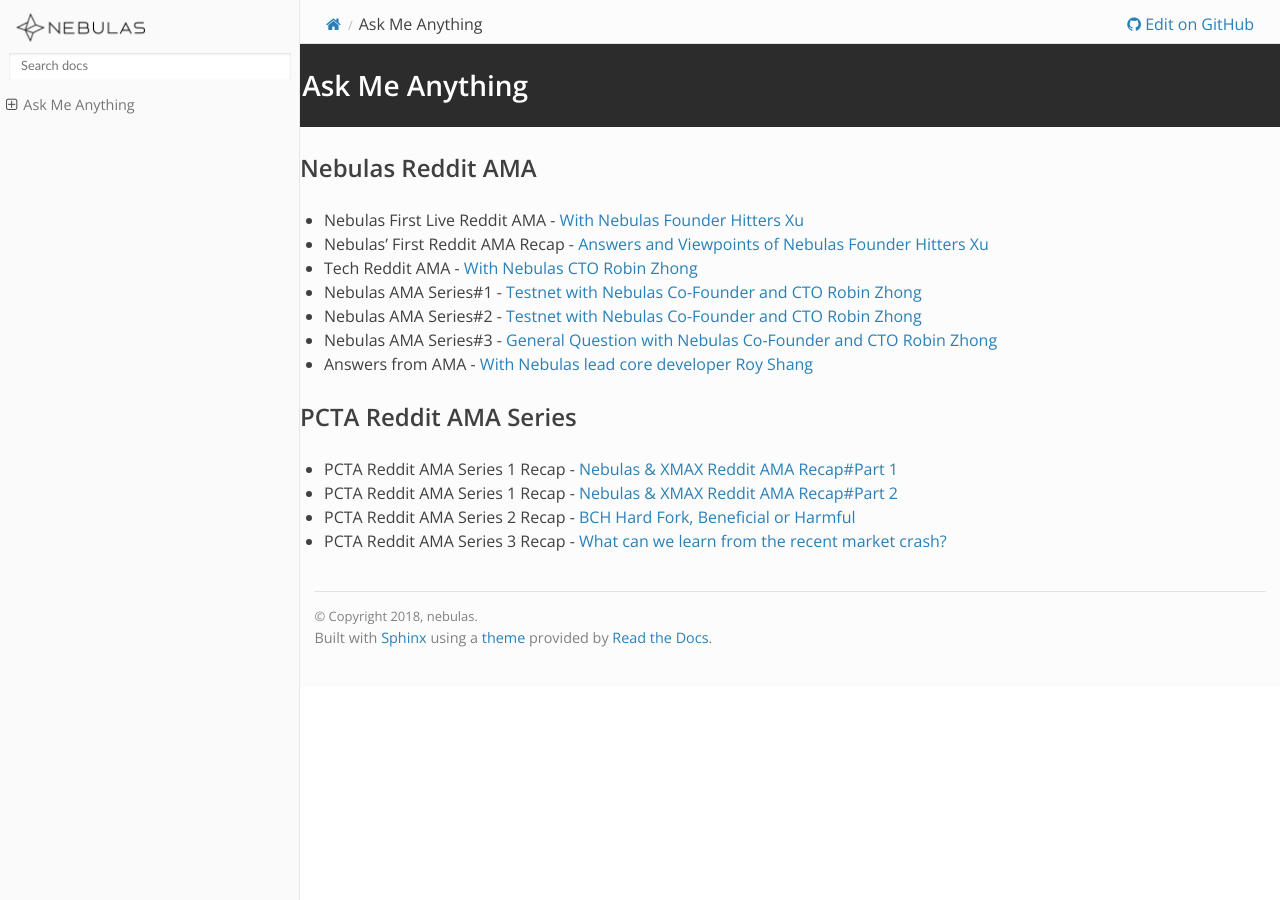
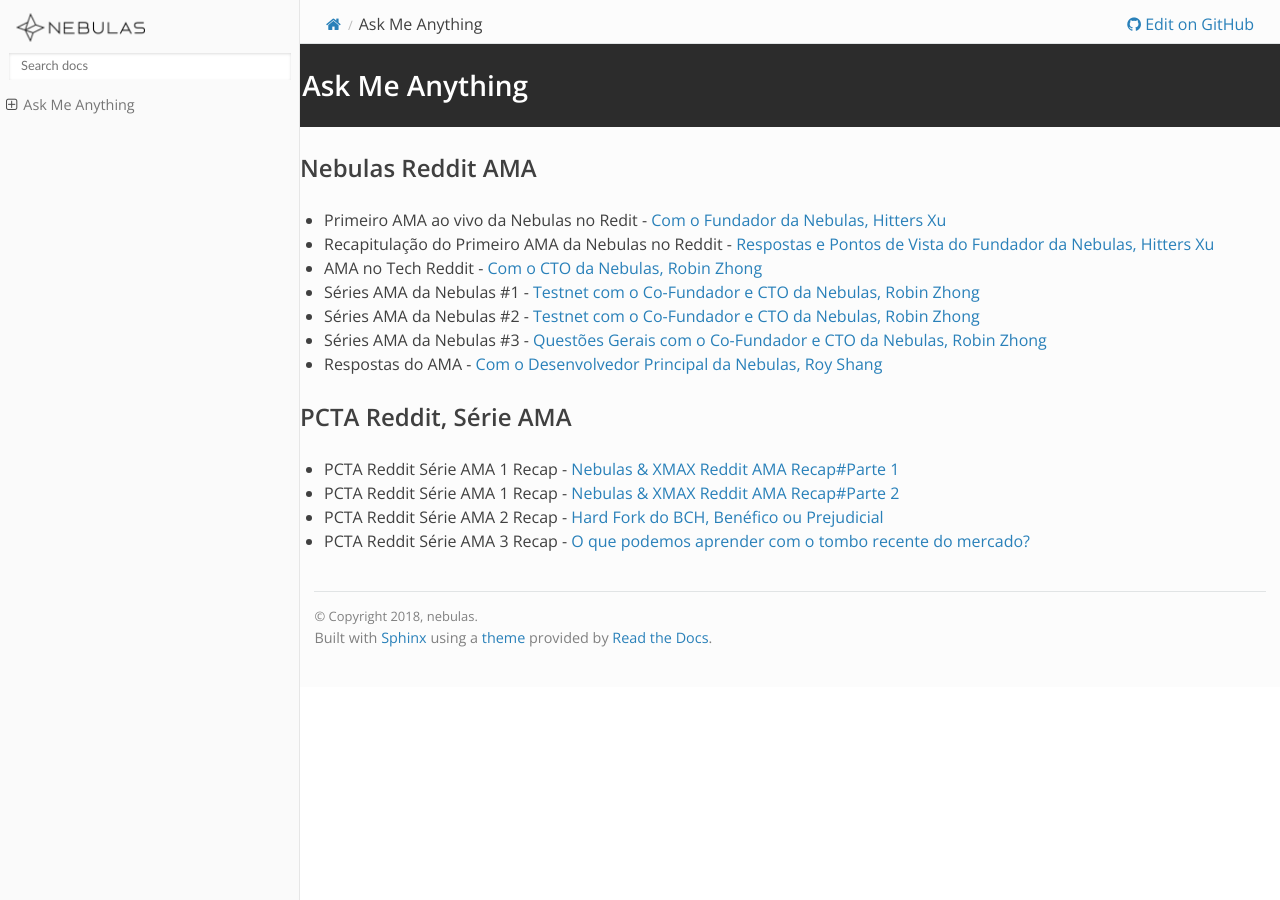
Before and after one commit to nebulasio/nebdocs, a Sphinx documentation site: the page built from docs/community/ama.md, in a window 1280 px wide. Built offline with Sphinx 7.4.7 and the Read the Docs theme 2.0.0, drawn with Linux system fonts in a browser that asks for light colours; pages that are not in the unit, such as notebooks, are missing from menus.

Commit message:
pt: ama.md

```diff
--- a/docs/community/ama.md
+++ b/docs/community/ama.md
@@ -1,14 +1,14 @@
 # Ask Me Anything
 ## Nebulas Reddit AMA
-- Nebulas First Live Reddit AMA - [With Nebulas Founder Hitters Xu](https://medium.com/nebulasio/live-reddit-ama-with-nebulas-founder-hitters-xu-46e8f1a89fa)
-- Nebulas’ First Reddit AMA Recap - [Answers and Viewpoints of Nebulas Founder Hitters Xu](https://medium.com/nebulasio/nebulas-first-reddit-ama-recap-3f5b75c26c9a)
-- Tech Reddit AMA - [With Nebulas CTO Robin Zhong](https://medium.com/nebulasio/tech-reddit-ama-ab0c87484773)
-- Nebulas AMA Series#1 - [Testnet with Nebulas Co-Founder and CTO Robin Zhong](https://medium.com/nebulasio/nebulas-ama-series-1-testnet-e2b751fad48a)
-- Nebulas AMA Series#2 - [Testnet with Nebulas Co-Founder and CTO Robin Zhong](https://medium.com/nebulasio/nebulas-ama-series-2-testnet-with-nebulas-co-founder-and-cto-robin-zhong-b54a1b33b85e)
-- Nebulas AMA Series#3 - [General Question with Nebulas Co-Founder and CTO Robin Zhong](https://medium.com/nebulasio/nebulas-ama-series-3-general-question-with-nebulas-co-founder-and-cto-robin-zhong-329d01250e00)
-- Answers from AMA - [With Nebulas lead core developer Roy Shang](https://medium.com/nebulasio/answers-from-the-ama-with-nebulas-lead-core-developer-roy-shang-c4382ac09424)
-## PCTA Reddit AMA Series
-- PCTA Reddit AMA Series 1 Recap - [Nebulas & XMAX Reddit AMA Recap#Part 1](https://medium.com/nebulasio/nebulas-xmax-reddit-ama-recap-part-1-332ef8ab3f46)
-- PCTA Reddit AMA Series 1 Recap - [Nebulas & XMAX Reddit AMA Recap#Part 2](https://medium.com/nebulasio/nebulas-xmax-reddit-ama-recap-part-2-5f9275bf7ff7)
-- PCTA Reddit AMA Series 2 Recap - [BCH Hard Fork, Beneficial or Harmful](https://medium.com/nebulasio/recap-of-pcta-reddit-ama-series-2-a02e811cd541)
-- PCTA Reddit AMA Series 3 Recap - [What can we learn from the recent market crash?](https://medium.com/nebulasio/what-can-we-learn-from-the-recent-market-crash-pcta-data-experts-shared-their-sharp-insights-b2570af36a58)
+- Primeiro AMA ao vivo da Nebulas no Redit - [Com o Fundador da Nebulas, Hitters Xu](https://medium.com/nebulasio/live-reddit-ama-with-nebulas-founder-hitters-xu-46e8f1a89fa)
+- Recapitulação do Primeiro AMA da Nebulas no Reddit - [Respostas e Pontos de Vista do Fundador da Nebulas, Hitters Xu](http://medium.com/nebulasio/nebulas-first-reddit-ama-recap-3f5b75c26c9a)
+- AMA no Tech Reddit - [Com o CTO da Nebulas, Robin Zhong](https://medium.com/nebulasio/tech-reddit-ama-ab0c87484773)
+- Séries AMA da Nebulas #1 - [Testnet com o Co-Fundador e CTO da Nebulas, Robin Zhong](https://medium.com/nebulasio/nebulas-ama-series-1-testnet-e2b751fad48a)
+- Séries AMA da Nebulas #2 - [Testnet com o Co-Fundador e CTO da Nebulas, Robin Zhong](https://medium.com/nebulasio/nebulas-ama-series-2-testnet-with-nebulas-co-founder-and-cto-robin-zhong-b54a1b33b85e)
+- Séries AMA da Nebulas #3 - [Questões Gerais com o Co-Fundador e CTO da Nebulas, Robin Zhong](https://medium.com/nebulasio/nebulas-ama-series-3-general-question-with-nebulas-co-founder-and-cto-robin-zhong-329d01250e00)
+- Respostas do AMA - [Com o Desenvolvedor Principal da Nebulas, Roy Shang](https://medium.com/nebulasio/answers-from-the-ama-with-nebulas-lead-core-developer-roy-shang-c4382ac09424)
+## PCTA Reddit, Série AMA
+- PCTA Reddit Série AMA 1 Recap - [Nebulas & XMAX Reddit AMA Recap#Parte 1](https://medium.com/nebulasio/nebulas-xmax-reddit-ama-recap-part-1-332ef8ab3f46)
+- PCTA Reddit Série AMA 1 Recap - [Nebulas & XMAX Reddit AMA Recap#Parte 2](https://medium.com/nebulasio/nebulas-xmax-reddit-ama-recap-part-2-5f9275bf7ff7)
+- PCTA Reddit Série AMA 2 Recap - [Hard Fork do BCH, Benéfico ou Prejudicial](https://medium.com/nebulasio/recap-of-pcta-reddit-ama-series-2-a02e811cd541)
+- PCTA Reddit Série AMA 3 Recap - [O que podemos aprender com o tombo recente do mercado?](https://medium.com/nebulasio/what-can-we-learn-from-the-recent-market-crash-pcta-data-experts-shared-their-sharp-insights-b2570af36a58)
```
